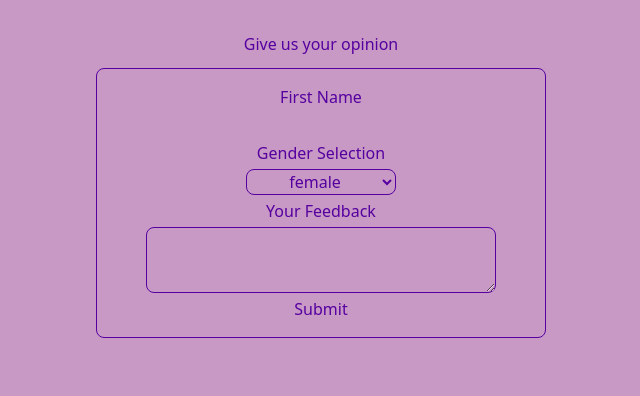
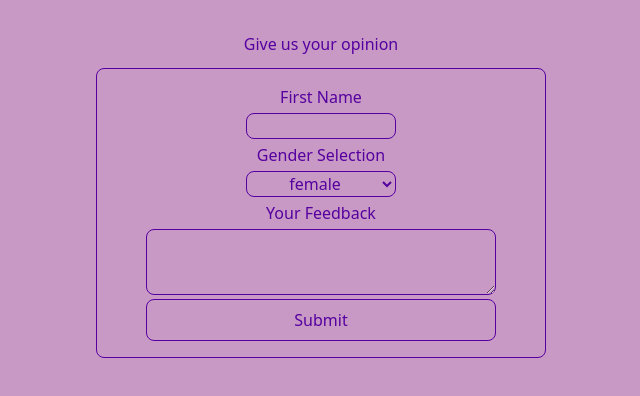
Before and after one commit to HannaRogalska/react-todo-tan-stack-query, a React (Vite) app: page /form in a window 1280 px wide. Shown: the top 396 px of the page, without its empty margins (319-959 px from the left). Built offline with nearby package versions, Linux system fonts and the light colour scheme.

Commit message:
added reset for input

```diff
--- a/src/components/Form/Form.tsx
+++ b/src/components/Form/Form.tsx
@@ -4,10 +4,11 @@ import { useAppDispatch } from "../../hooks/reduxHooks/reduxHooks";
 import {addOpinion} from '../../features/form/formSlice'
 
 const Form = () => {
-    const { register, handleSubmit } = useForm<FormValues>();
+    const { register, handleSubmit, reset } = useForm<FormValues>();
     const dispatch = useAppDispatch()
     const onSubmit: SubmitHandler<FormValues> = (data) => {
       dispatch(addOpinion(data));
+      reset()
     };
     return (
       <form
@@ -15,7 +16,11 @@ const Form = () => {
         onSubmit={handleSubmit(onSubmit)}
       >
         <label htmlFor="firstName">First Name</label>
-        <input id="firstName" {...register("firstName")} />
+        <input
+          id="firstName"
+          {...register("firstName")}
+          className="text-center w-[150px] border border-solid rounded-lg outline-none "
+        />
         <label htmlFor="gender">Gender Selection</label>
         <select
           id="gender"
@@ -31,7 +36,10 @@ const Form = () => {
           className="w-[350px] border border-solid rounded-lg outline-none p-2"
           {...register("opinion")}
         />
-        <input type="submit" />
+        <input
+          type="submit"
+          className="w-[350px] border border-solid rounded-lg outline-none p-2"
+        />
       </form>
     );
 };
```
